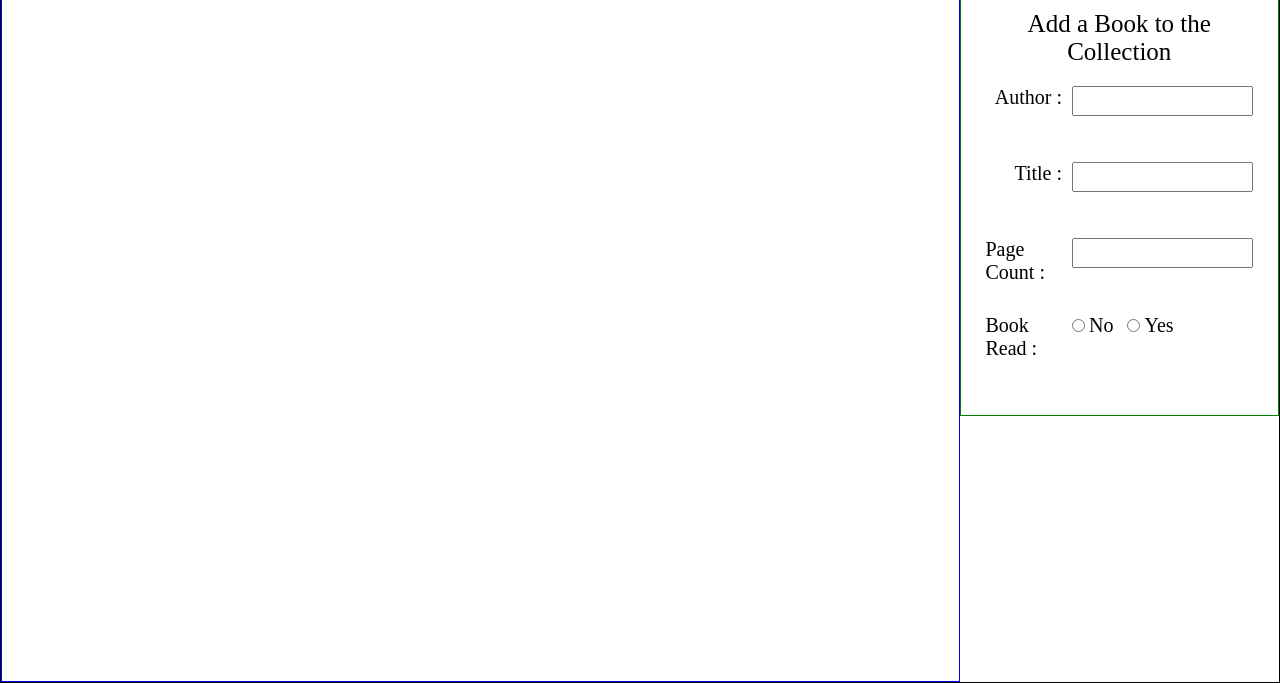
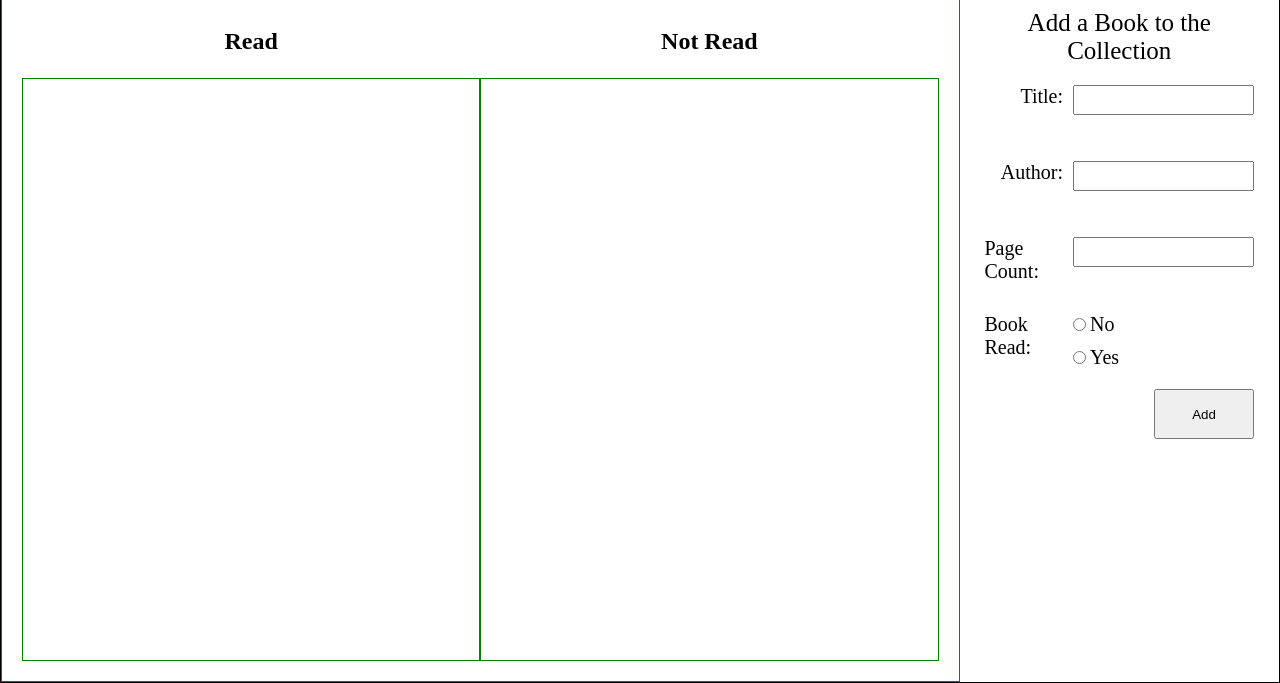
Before and after one commit to dannyCSStudent/Library, a plain HTML site: page index.html in a window 1280 px wide. Shown: the part 117-800 px from the top of the page. Drawn offline with Linux system fonts and the light colour scheme.

Commit message:
Built the book container section
Built a layout using grid to hold read books
on the left side and not read books on the
right side.

```diff
--- a/index.html
+++ b/index.html
@@ -14,23 +14,32 @@
             <img src="./images/library.ico" alt="Logo">
             <p>My Library</p>
         </div>
-        <div class="main">Books</div>
-        <div class="sidebar">
+        <div class="book-container">
+            <h2 class="readHeader">Read</h2>
+            <h2 class="notReadHeader">Not Read</h2>
+            <div class="booksRead"></div>
+            <div class="notRead"></div>
+        </div>
+
+
+        <form id="addForm" class="sidebar" action="#">
             <div class="caption">Add a Book to the Collection</div>
-            <label for="author">Author :</label>
-            <input type="text">
-            <label for="title">Title :</label>
-            <input type="text">
-            <label for="pageCount">Page Count :</label>
-            <input type="text">
-            <label for="bookRead">Book Read :</label>
+            <label for="title">Title:</label>
+            <input id="title" type="text" maxlength="50" required>
+            <label for="author">Author:</label>
+            <input id="author" type="text" maxlength="40" required>
+
+            <label for="pageCount">Page Count:</label>
+            <input id="pageCount" type="number" required >
+            <label for="bookRead">Book Read:</label>
             <div class="radioButtons">
-                <input type="radio" name="yes_no" id="no">
-                <label for="no">No</label>
-                <input type="radio" name="yes_no" id="yes">
-                <label for="yes">Yes</label>
+                <input type="radio" name="yes_no" value="No" id="no">
+                <label for="no">No</label><br>
+                <input type="radio" name="yes_no" value="Yes" id="yes">
+                <label for="yes">Yes</label><br>
             </div>
-        </div>
+            <input type="submit" value="Add" id="add">
+        </form>
     </div>
 </body>
 </html>
--- a/styles.css
+++ b/styles.css
@@ -17,7 +17,6 @@
     display: grid;
     grid-template-columns: 1fr 13fr;
     grid-column: 1 / 3;
-    grid-row: 1 / 2;
     margin-left: 40px;
 }
 
@@ -30,10 +29,65 @@
     font-size: 50px;
 }
 
-.main {
+.book-container {
+    display: grid;
+    grid-template-columns: 1fr 1fr;
+    grid-template-rows: .5fr 4fr;
+    padding: 20px;
+    border: 1px solid green;
+}
+
+.book-container .readHeader {
     grid-column: 1 / 2;
+    align-self: center;
+    text-align: center;
+}
+
+.book-container .notReadHeader {
+    grid-column: 2 / 3;
+    align-self: center;
+    text-align: center;
+}
+
+.book-container .booksRead {
     grid-row: 2 / 3;
+    padding: 10px;
+    border: 1px solid green;
+    contain: size;
+    overflow: auto;
+}
+
+.book-container .notRead {
+    grid-row: 2 / 3;
+    grid-column: 2 / 3;
+    padding: 10px;
+    border: 1px solid green;
+    contain: size;
+    overflow: auto;
+}
+
+.book-container .booksRead .book {
+    display: grid;
     border: 1px solid blue;
+    margin-bottom: 10px;
+    padding: 10px;
+}
+
+.book-container .booksRead button {
+    width: 50px;
+    margin-left: auto;
+}
+
+.book-container .notRead .book {
+    display: grid;
+    border: 1px solid blue;
+    margin-bottom: 10px;
+    padding: 10px;
+}
+
+.book-container .notRead button {
+    width: 50px;
+    margin-left: auto;
 }
 
 .sidebar {
@@ -43,7 +97,6 @@
     grid-template-rows: repeat(5, 1fr);
     padding: 25px;
     align-self: self-start;
-    border: 1px solid green;
 }
 
 .sidebar .caption {
@@ -68,3 +121,10 @@
 .sidebar .radioButtons input {
     height: auto;
 }
+
+.sidebar #add {
+    width: 100px;
+    grid-column: 2 / 3;
+    height: 50px;
+    margin-left: auto;
+}
```
